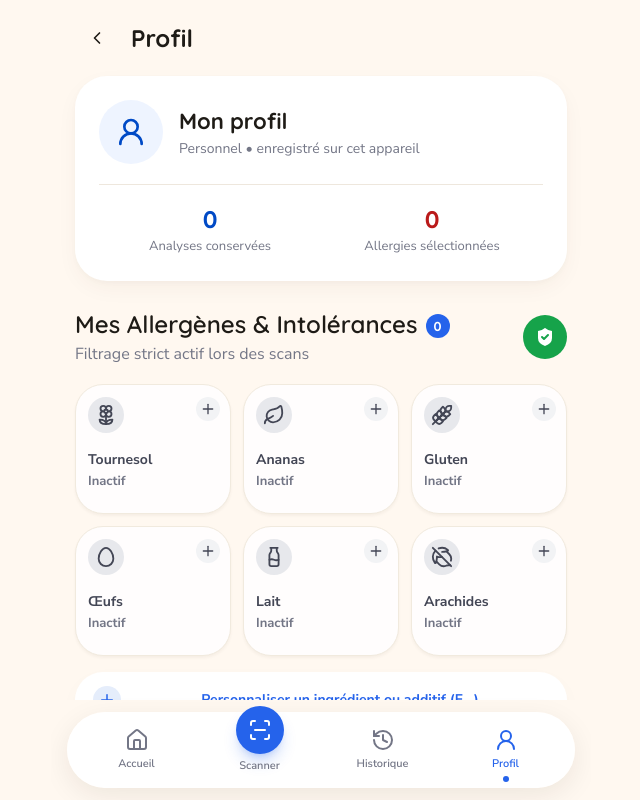
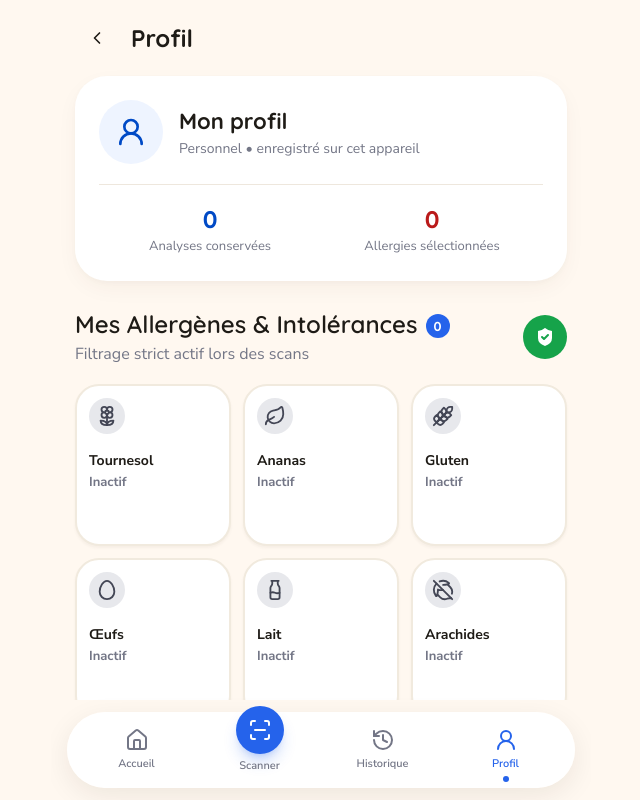
Before and after one commit to AristideWafo/safe-foods, a React (Vite) app: page /profile in a window 1280 px wide. Shown: the whole page, without its empty margins (319-959 px from the left). Built offline with nearby package versions, Linux system fonts and the light colour scheme.

Commit message:
Corriger les dimensions et les actions des cartes allergènes

```diff
--- a/src/components/allergies/AllergenChip.tsx
+++ b/src/components/allergies/AllergenChip.tsx
@@ -1,6 +1,6 @@
-import React, { ReactNode } from 'react';
+import React, { ReactNode, useState } from 'react';
 import { clsx } from 'clsx';
-import { Check, Plus } from 'lucide-react';
+import { Ellipsis, Pencil, Trash2 } from 'lucide-react';
 import { AllergenId } from '../../types';
 
 export interface AllergenChipProps {
@@ -10,6 +10,8 @@ export interface AllergenChipProps {
   selected: boolean;
   onClick?: () => void;
   variant?: 'list' | 'grid';
+  onEdit?: () => void;
+  onDelete?: () => void;
 }
 
 const ALLERGEN_COLORS: Record<string, string> = {
@@ -28,9 +30,15 @@ const ALLERGEN_COLORS: Record<string, string> = {
   lupin: 'bg-warning text-black border-warning',
   molluscs: 'bg-text-secondary text-white border-text-secondary',
 };
-const GRID_COLORS: Partial<Record<AllergenId, string>> = { gluten: '#e92125', eggs: '#df8000', milk: '#2563eb' };
+const GRID_COLORS: Partial<Record<AllergenId, string>> = {
+  gluten: '#e92125', eggs: '#df8000', milk: '#2563eb', peanuts: '#df8000',
+  nuts: '#3f6212', soybeans: '#8b5cf6', fish: '#2563eb', crustaceans: '#e92125',
+  celery: '#3f6212', mustard: '#df8000', sesame: '#8b5cf6', sulphites: '#2563eb',
+  lupin: '#3f6212', molluscs: '#8b5cf6',
+};
 
-export const AllergenChip: React.FC<AllergenChipProps> = ({ id, label, icon, selected, onClick, variant = 'grid' }) => {
+export const AllergenChip: React.FC<AllergenChipProps> = ({ id, label, icon, selected, onClick, variant = 'grid', onEdit, onDelete }) => {
+  const [menuOpen, setMenuOpen] = useState(false);
   if (variant === 'list') {
     const colorClass = ALLERGEN_COLORS[id] || 'bg-text-primary text-white border-text-primary';
     return (
@@ -53,39 +61,25 @@ export const AllergenChip: React.FC<AllergenChipProps> = ({ id, label, icon, sel
     );
   }
 
-  // Grid variant for Profile
   return (
-    <button
-      onClick={onClick}
-      aria-pressed={selected}
-      aria-label={`${label}, ${selected ? "sélectionné" : "non sélectionné"}`}
-      className={clsx(
-        "stitch-allergen-tile relative flex flex-col border transition-all duration-[180ms] focus:outline-none focus-visible:ring-[3px] focus-visible:ring-primary-300 text-left",
-        selected ? "bg-white" : "bg-[#fffdfd] hover:bg-white"
-      )}
-      style={{ '--allergen-accent': GRID_COLORS[id] || '#2563eb' } as React.CSSProperties}
-    >
-      <div className={clsx(
-        "stitch-allergen-icon rounded-full flex items-center justify-center transition-colors",
-        selected ? "bg-[var(--allergen-accent)] text-white" : "bg-[#e7e8ec] text-[#434655]"
-      )}>
-        <span className="[&>svg]:w-6 [&>svg]:h-6">{icon}</span>
-      </div>
-
-      <span className={clsx(
-        "stitch-allergen-label font-bold leading-tight",
-        selected ? "text-text-primary" : "text-text-secondary"
-      )}>
-        {label}
-      </span>
-      <span className={clsx('stitch-allergen-status mt-1 font-bold', selected ? 'text-[var(--allergen-accent)]' : 'text-text-muted')}>{selected ? 'Actif' : 'Inactif'}</span>
-
-      <div className={clsx(
-        "stitch-allergen-toggle absolute rounded-full flex items-center justify-center transition-all duration-[180ms]",
-        selected ? "bg-[var(--allergen-accent)] text-white" : "bg-[#f2f3f5] text-[#434655]"
-      )}>
-        {selected ? <Check className="w-4 h-4" /> : <Plus className="w-4 h-4" />}
-      </div>
-    </button>
+    <div className={clsx('stitch-allergen-tile relative border bg-white', selected && 'stitch-allergen-selected')}
+      style={{ '--allergen-accent': id.startsWith('custom:') ? '#000000' : GRID_COLORS[id] || '#2563eb' } as React.CSSProperties}>
+      <button type="button" onClick={onClick} aria-pressed={selected}
+        aria-label={`${label}, ${selected ? 'sélectionné' : 'non sélectionné'}`}
+        className="stitch-allergen-select flex flex-col text-left rounded-[22px] focus-visible:outline-primary-600">
+        <span className={clsx('stitch-allergen-icon rounded-full flex items-center justify-center transition-colors',
+          selected ? 'bg-[var(--allergen-accent)] text-white' : 'bg-[#e7e8ec] text-[#434655]')}>
+          {icon}
+        </span>
+        <span className="stitch-allergen-label font-bold leading-tight text-text-primary">{label}</span>
+        <span className={clsx('stitch-allergen-status mt-1 font-bold', selected ? 'text-[var(--allergen-accent)]' : 'text-text-muted')}>{selected ? 'Actif' : 'Inactif'}</span>
+      </button>
+      {onEdit && onDelete && <div className="stitch-allergen-actions">
+        {menuOpen ? <>
+          <button type="button" aria-label={`Modifier ${label}`} onClick={() => { setMenuOpen(false); onEdit(); }}><Pencil aria-hidden="true" /></button>
+          <button type="button" aria-label={`Supprimer ${label}`} onClick={() => { setMenuOpen(false); onDelete(); }}><Trash2 aria-hidden="true" /></button>
+        </> : <button type="button" aria-label={`Options pour ${label}`} aria-expanded={false} onClick={() => setMenuOpen(true)}><Ellipsis aria-hidden="true" /></button>}
+      </div>}
+    </div>
   );
 };
--- a/src/index.css
+++ b/src/index.css
@@ -164,17 +164,20 @@
 .stitch-allergen-heading p { color: #737686; font-size: 16px; line-height: 24px; margin-top: 2px; }
 .stitch-profile-shield { width: 44px; height: 44px; border-radius: 50%; background: #16a34a; color: white; display: flex; align-items: center; justify-content: center; flex-shrink: 0; }
 .stitch-profile-shield svg { width: 24px; height: 24px; fill: white; stroke: #16a34a; }
-.stitch-allergen-grid {
-  display: grid;
-  grid-template-columns: repeat(auto-fit, minmax(min(100%, max(96px, calc((100% - 24px) / 3))), 1fr));
-  gap: 12px;
-}
-.stitch-allergen-tile { min-width: 0; border-color: #f1eade; border-radius: 28px; padding: 12px; min-height: 130px; box-shadow: 0 2px 3px rgb(78 59 39 / 5%); }
+.stitch-allergen-grid { display: grid; width: 100%; min-width: 0; grid-template-columns: repeat(2, minmax(0, 1fr)); gap: 12px; }
+@media (min-width: 420px) { .stitch-allergen-grid { grid-template-columns: repeat(3, minmax(0, 1fr)); } }
+.stitch-allergen-tile { width: 100%; min-width: 0; border: 2px solid #f1eade; border-radius: 24px; box-shadow: 0 2px 3px rgb(78 59 39 / 5%); }
+.stitch-allergen-selected { border-color: var(--allergen-accent); }
+.stitch-allergen-select { width: 100%; min-height: 158px; height: 100%; padding: 12px; }
 .stitch-allergen-icon { width: 36px; height: 36px; margin-bottom: 18px; flex-shrink: 0; }
 .stitch-allergen-icon svg { width: 22px; height: 22px; }
-.stitch-allergen-label { font-size: 14px; overflow-wrap: break-word; }
+.stitch-allergen-label { font-size: 14px; overflow-wrap: anywhere; }
 .stitch-allergen-status { font-size: 13px; }
-.stitch-allergen-toggle { width: 24px; height: 24px; top: 12px; right: 10px; }
+.stitch-allergen-actions { position: absolute; top: 8px; right: 4px; display: flex; flex-direction: column; }
+.stitch-allergen-actions button { display: flex; align-items: center; justify-content: center; width: 32px; height: 32px; border-radius: 50%; color: #000; background: white; }
+.stitch-allergen-actions button:hover { background: #f2f3f5; }
+.stitch-allergen-actions button:focus-visible { outline: 2px solid #2563eb; }
+.stitch-allergen-actions svg { width: 18px; height: 18px; }
 .stitch-custom-allergen { display: flex; align-items: center; gap: 10px; background: white; color: #2563eb; border-radius: 28px; padding: 14px 18px; min-height: 52px; width: 100%; margin: 16px 0 20px; font-size: 14px; font-weight: 700; line-height: 20px; box-shadow: 0 8px 24px -4px rgb(78 59 39 / 4%); }
 .stitch-custom-allergen > span:first-child { width: 28px; height: 28px; border-radius: 50%; background: #e5edfb; display: flex; align-items: center; justify-content: center; flex-shrink: 0; }
 .stitch-custom-allergen > span:last-child { flex: 1; min-width: 0; text-align: center; text-wrap: balance; }
--- a/src/pages/Profile.tsx
+++ b/src/pages/Profile.tsx
@@ -6,8 +6,8 @@ import type { AllergenId } from '../types';
 import { ALLERGENS } from '../constants/allergens';
 import { AppHeader } from '../components/navigation/AppHeader';
 import { AllergenChip } from '../components/allergies/AllergenChip';
-import { ShieldCheck, UserRound, Plus, Pencil, Trash2 } from 'lucide-react';
-import { useEffect, useState } from 'react';
+import { ShieldCheck, UserRound, Plus } from 'lucide-react';
+import { useEffect, useRef, useState } from 'react';
 import { BottomSheet } from '../components/layout/BottomSheet';
 import { DetectionPreferences } from '../components/profile/DetectionPreferences';
 import { AIPreferencesSection } from '../components/profile/AIPreferencesSection';
@@ -24,6 +24,8 @@ export const Profile = () => {
   const [editing, setEditing] = useState<AllergenId | null>(null);
   const [deleting, setDeleting] = useState<AllergenId | null>(null);
   const [notice, setNotice] = useState('');
+  const deleteConfirmation = useRef<HTMLButtonElement>(null);
+  useEffect(() => { if (deleting) deleteConfirmation.current?.focus(); }, [deleting]);
   const ordered = [...customAllergens, ...PRIMARY_ALLERGENS.map(id => ALLERGENS.find(a => a.id === id)!), ...ALLERGENS.filter(a => !PRIMARY_ALLERGENS.includes(a.id))];
   const visible = [...ordered.filter(a => allergies.includes(a.id)), ...ordered.filter(a => !allergies.includes(a.id))].slice(0, 6);
   const edited = customAllergens.find(a => a.id === editing);
@@ -62,14 +64,13 @@ export const Profile = () => {
         {notice && <p role="status" className="text-sm text-verified mb-4">{notice}</p>}
         {edited ? <CustomAllergenForm key={edited.id} allergen={edited} onDone={saved => { setEditing(null); setNotice(saved ? 'Modifications enregistrées.' : ''); }} /> : <>
           <p className="text-[14px] text-text-secondary mb-4">Sélectionnez vos allergènes ou modifiez ceux que vous avez ajoutés.</p>
-          <div className="stitch-allergen-grid">{ordered.map(allergen => <div key={allergen.id} className="min-w-0">
-            <AllergenChip id={allergen.id} label={allergen.label} icon={<Icon name={allergen.icon} />} selected={allergies.includes(allergen.id)} onClick={() => toggleAllergy(allergen.id)} />
-            {customAllergens.some(a => a.id === allergen.id) && <div className="flex justify-center gap-2 mt-2">
-              <button type="button" aria-label={`Modifier ${allergen.label}`} className="p-2 rounded-full text-primary-600 hover:bg-primary-50" onClick={() => { setEditing(allergen.id); setNotice(''); }}><Pencil className="w-4 h-4" aria-hidden="true" /></button>
-              <button type="button" aria-label={`Supprimer ${allergen.label}`} className="p-2 rounded-full text-danger hover:bg-danger/10" onClick={() => { setDeleting(allergen.id); setNotice(''); }}><Trash2 className="w-4 h-4" aria-hidden="true" /></button>
-            </div>}
-            {deleting === allergen.id && <div className="mt-2 text-sm space-y-2"><p>Supprimer {allergen.label} et ses autres noms ?</p><button type="button" className="font-bold text-danger underline" onClick={() => { removeCustomAllergen(allergen.id); setDeleting(null); setNotice(`${allergen.label} supprimé.`); }}>Confirmer la suppression</button><button type="button" className="block underline" onClick={() => setDeleting(null)}>Annuler</button></div>}
-          </div>)}</div>
+          <div className="stitch-allergen-grid">{ordered.map(allergen => <AllergenChip key={allergen.id}
+            id={allergen.id} label={allergen.label} icon={<Icon name={allergen.icon} />}
+            selected={allergies.includes(allergen.id)} onClick={() => toggleAllergy(allergen.id)}
+            onEdit={customAllergens.some(a => a.id === allergen.id) ? () => { setEditing(allergen.id); setNotice(''); } : undefined}
+            onDelete={customAllergens.some(a => a.id === allergen.id) ? () => { setDeleting(allergen.id); setNotice(''); } : undefined}
+          />)}</div>
+          {deleting && <div className="mt-3 text-sm space-y-2"><p>Supprimer {customAllergens.find(a => a.id === deleting)?.label} et ses autres noms ?</p><button ref={deleteConfirmation} type="button" className="font-bold text-danger underline" onClick={() => { removeCustomAllergen(deleting); setDeleting(null); setNotice('Allergène supprimé.'); }}>Confirmer la suppression</button><button type="button" className="block underline" onClick={() => setDeleting(null)}>Annuler</button></div>}
           <CustomAllergenForm />
         </>}
       </BottomSheet>
```
